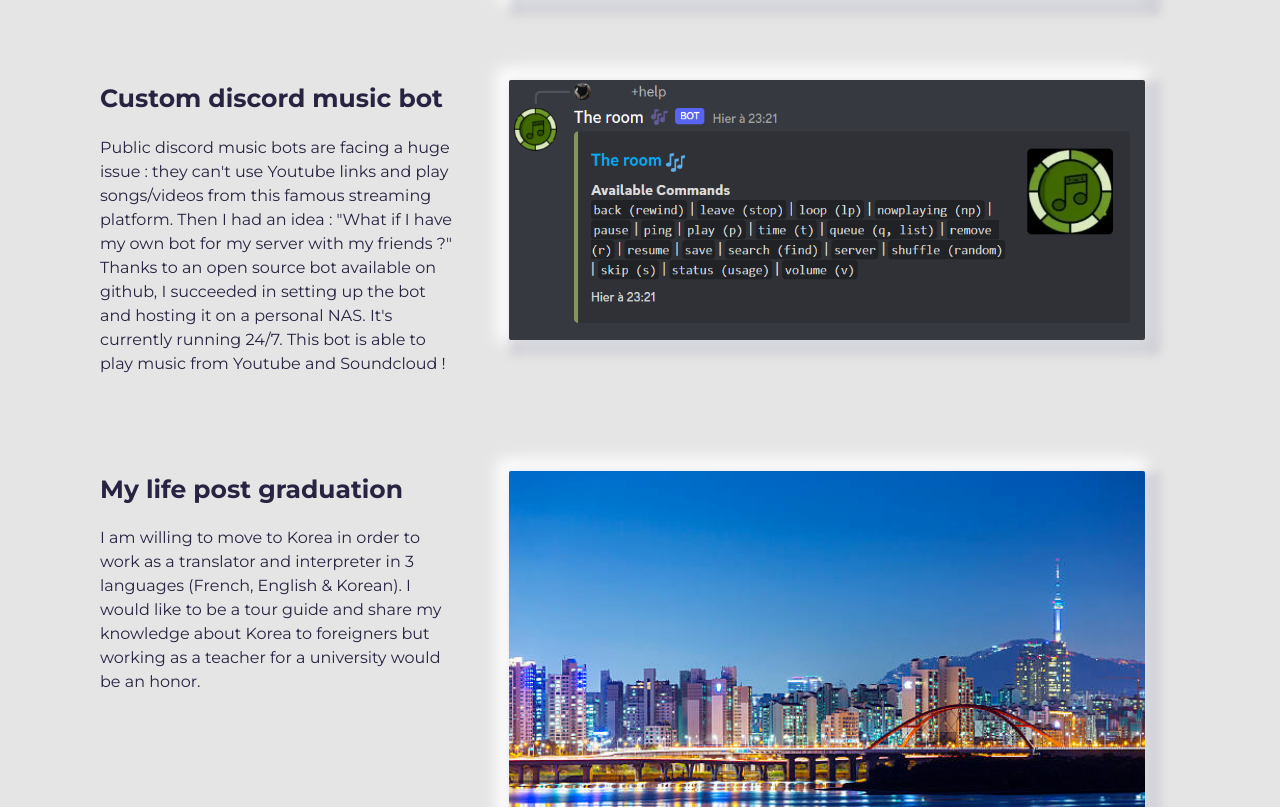
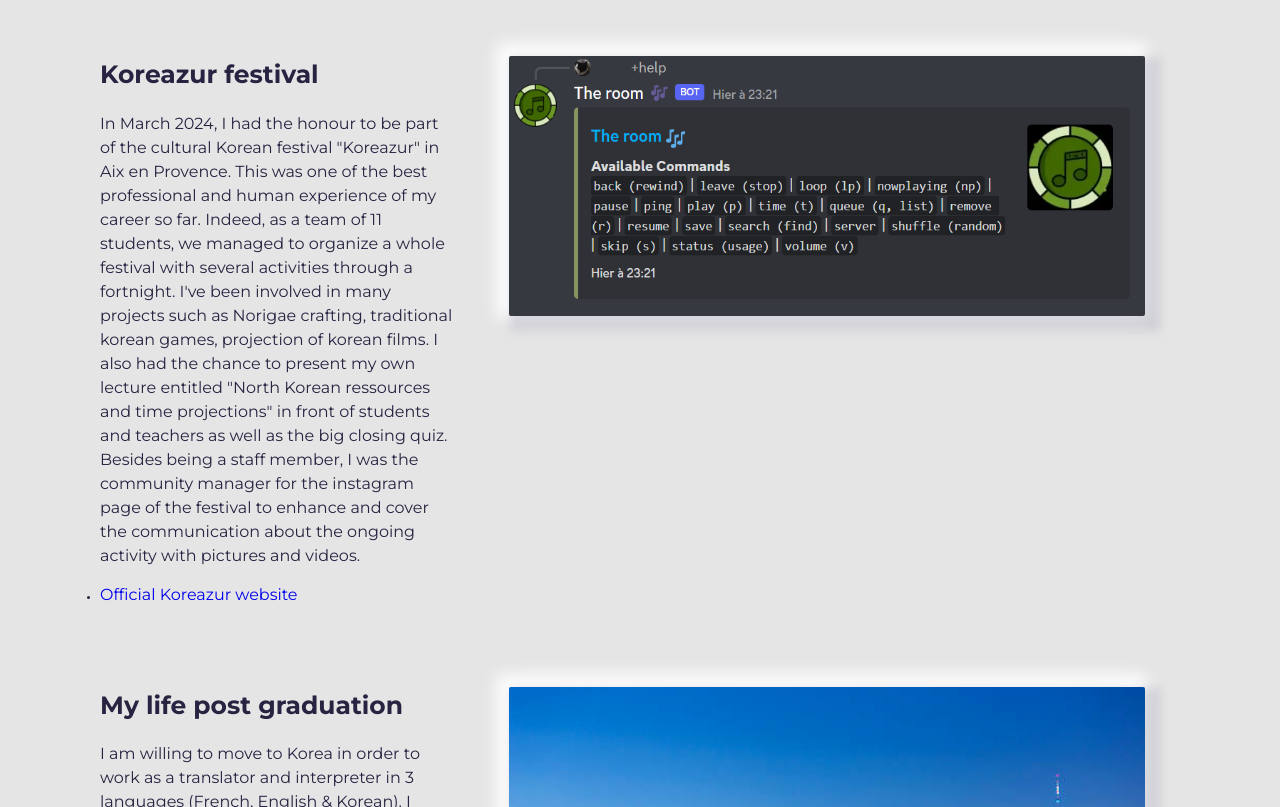
Before and after one commit to HadrienBernard/hadrienbernard.git.io, a plain HTML site: page index.html in a window 1280 px wide. Shown: the part 2006-2813 px from the top of the page. Drawn offline with Linux system fonts and the light colour scheme.

Commit message:
Update index.html

```diff
--- a/index.html
+++ b/index.html
@@ -60,7 +60,7 @@
           <div class="about-wrapper__info">
             <p class="about-wrapper__info-text">
               Born in Arles, I'm a sophomore at the Faculty of Arts, Letters, Languages and Humanities at Aix-en-provence.
-              As a student in English and Korean who's fond of languages, I'm fascinated by how people wanted to express themselves for the same things, but did so in different ways throughout history.
+              As a student in English and Korean who's fond of languages, I'm fascinated by how every languages work, their history and how they evolve.
             </p>
             <p class="about-wrapper__info-text">
               I am also interested in video games but I'm not just playing around, I do code little things for me,
@@ -107,13 +107,12 @@
 
           <article class="row">
             <div class="project-wrapper__text">
-              <h3 class="project-wrapper__text-title">Custom discord music bot</h3>
+              <h3 class="project-wrapper__text-title">Koreazur festival</h3>
               <p class="project-wrapper__text-info">
-                Public discord music bots are facing a huge issue : they can't use Youtube links
-                and play songs/videos from this famous streaming platform. Then I had an idea :
-                "What if I have my own bot for my server with my friends ?" Thanks to an open source bot available
-                on github, I succeeded in setting up the bot and hosting it on a personal NAS. It's currently running 24/7.
-                This bot is able to play music from Youtube and Soundcloud !
+                In March 2024, I had the honour to be part of the cultural Korean festival "Koreazur" in Aix en Provence. This was one of the best professional and human experience of my career so far. Indeed, as a team of 11 students, we managed to organize a whole festival with several activities through a fortnight. I've been involved in many projects such as Norigae crafting, traditional korean games, projection of korean films. I also had the chance to present my own lecture entitled "North Korean ressources and time projections" in front of students and teachers as well as the big closing quiz. Besides being a staff member, I was the community manager for the instagram page of the festival to enhance and cover the communication about the ongoing activity with pictures and videos.
+<ul>
+  <li><a href="https://festivalkoreazur.wixsite.com/festivalkoreazur">Official Koreazur website</a></li>
+</ul>
               </p>
             </div>
 
```
